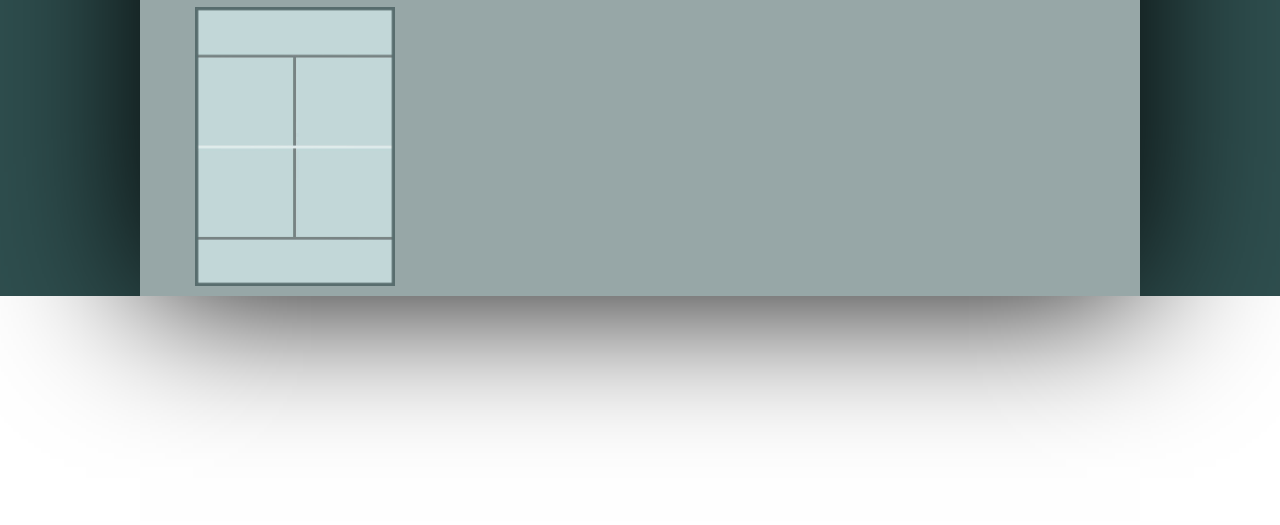
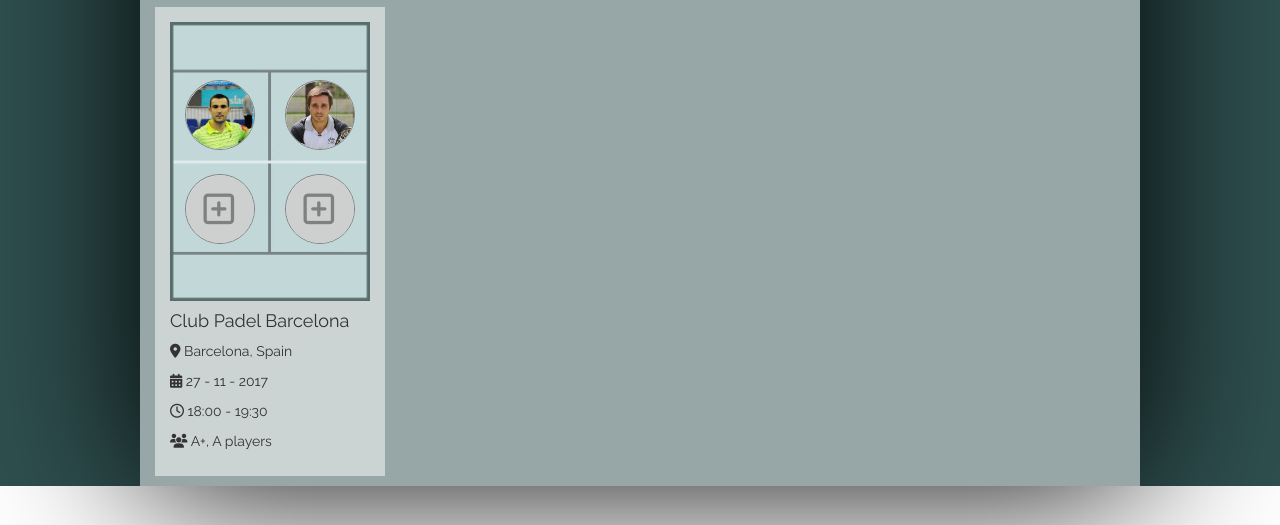
Before and after one commit to jaumereg/final-project, a website: page public/main-page.html in a window 1280 px wide. Shown: the part 275-800 px from the top of the page. Drawn offline with nearby package versions, Linux system fonts and the light colour scheme.

Commit message:
join match feature added

```diff
--- a/public/main-page.html
+++ b/public/main-page.html
@@ -73,15 +73,27 @@
         </nav>
         <!--..............-->
         <!--..............-->
-
         <div class="container main-page-container">
             <h1>Welcome to PadelGO!</h1>
             <hr class="divider">
             <p class="subtitle">Would you like to join someone's match in your city? Do you want to know who is in you level and plays near you? Do you want to meet new PadelGO users?</p>
             <hr class="divider">
             <h2>Today's matches</h2>
-        <ul>
-        <li class="list-unstyled"><img class="img-responsive" src="img/padel-court2.jpg" width="200px"></li>
+            <ul class="matches-container">
+                <li class="list-unstyled">
+                    <div class="match-container">
+                    <a href="user-profile.html" class="user-1 user-filled"><i class="fa fa-eye"></i><img src="img/lima.jpg"></a>
+                    <a href="user-profile.html" class="user-2 user-filled"><i class="fa fa-eye"></i><img src="img/bela.jpg"></a>
+                    <a href="#" class="user-3 user-empty"><i class="fa  fa-plus-square-o"></i><img src="img/blank.jpg"></a>
+                    <a href="#" class="user-4 user empty"><i class="fa  fa-plus-square-o"></i><img src="img/blank.jpg"></a>
+                    <img class="img-responsive" src="img/padel-court2.jpg" width="200px">
+                    <h4>Club Padel Barcelona</h4>
+                    <p class="location"><i class="fa fa-map-marker" aria-hidden="true"></i><span> Barcelona, Spain</span></p>
+                    <p class="date"><i class="fa fa-calendar" aria-hidden="true"></i><span> 27 - 11 - 2017</span></p>
+                    <p class="time"><i class="fa fa-clock-o" aria-hidden="true"></i><span> 18:00 - 19:30</span></p>
+                    <p class="users-level"><i class="fa fa-users" aria-hidden="true"></i><span> A+, A players</span></p>
+                    </div>
+                </li>
             </ul>
         </div>
         <!--..............-->
@@ -90,4 +102,5 @@
         <script type="text/javascript" src="bower_components/bootstrap/dist/js/bootstrap.js"></script>
     </div>
 </body>
+
 </html>
--- a/public/styles/scss/_styles-original-design.scss
+++ b/public/styles/scss/_styles-original-design.scss
@@ -2,6 +2,7 @@
 $white-translucid-90: rgba(255, 255, 255, 0.9);
 $block-color: rgba(255, 255, 255, 0.7);
 $border-green: #032403;
+$main-background-color: darkslategray;
 // ------------ LOGIN PAGE ------------ //
 .log-in {
     font-family: 'Ubuntu', 'Raleway', sans-serif;
@@ -153,7 +154,7 @@
 .user-profile {
     font-family: 'Raleway', sans-serif;
     // background-image: url("../../img/wallpaper-user.png");
-    background: darkslategrey;
+    background: $main-background-color;
     background-attachment: fixed;
     background-repeat: no-repeat;
     background-size: cover;
@@ -275,7 +276,7 @@
 // ------------ USER SEARCH ------------ //
 .user-search {
     font-family: 'Raleway', sans-serif;
-    background-color: darkslategray;
+    background-color: $main-background-color;
     background-attachment: fixed;
     background-repeat: no-repeat;
     background-size: cover;
@@ -292,13 +293,11 @@
         .user-list::after {
             max-width: 463px !important;
         }
-
     }
     @media (max-width: 510px) {
         .user-list::after {
             max-width: 0px !important;
         }
-
     }
     h1 {
         margin: 20px 0 20px 0;
@@ -367,7 +366,7 @@
 
 .main-page {
     font-family: 'Raleway', sans-serif;
-    background: darkslategray;
+    background: $main-background-color;
     background-attachment: fixed;
     background-repeat: no-repeat;
     background-size: cover;
@@ -377,7 +376,7 @@
         }
     }
     .main-page-container {
-        background: rgba(255,255,255,0.5);
+        background: rgba(255, 255, 255, 0.5);
         box-shadow: 0 0 150px 0 #000;
     }
     h1 {
@@ -392,4 +391,71 @@
         margin: 20px 70px;
         border-color: grey;
     }
+    .matches-container {
+        display: flex;
+        padding:0;
+        flex-wrap: wrap;
+    }
+    .user-1,
+    .user-2,
+    .user-3,
+    .user-4 {
+        width: 70px;
+        height: 70px;
+        background: black;
+        position: absolute;
+        display: inline-block;
+        background-color: rgba(255, 255, 255, 0.5);
+        border-radius: 270px;
+        overflow: hidden;
+        border: 1px solid grey;
+        img {
+            width: 70px;
+            border-radius: 270px;
+            position: absolute;
+            transition: 0.2s;
+            &:hover {
+                filter: grayscale(75%) blur(3px) opacity(60%);
+            }
+        }
+    }
+    .fa-eye {
+        position: absolute;
+        right: 20px;
+        top: 20px;
+        font-size: 27px;
+        color: black;
+        z-index: 0;
+    }
+    .fa-plus-square-o {
+        position: absolute;
+        right: 20px;
+        top: 17px;
+        font-size: 35px;
+        color: grey;
+        z-index: 2;
+        &:hover {
+            color: black;
+        }
+    }
+    .match-container {
+        padding: 15px;
+        background-color: rgba(255,255,255,0.5);
+    }
+    .user-1 {
+        margin-left: 15px;
+        margin-top: 58px;
+    }
+    .user-2 {
+        margin-left: 115px;
+        margin-top: 58px;
+    }
+    .user-3 {
+        margin-left: 15px;
+        margin-top: 152px;
+    }
+    .user-4 {
+        margin-left: 115px;
+        margin-top: 152px;
+    }
 }
```
Also changed, not shown: public/img/blank.jpg (added), public/img/lima.jpg (added), public/styles/css/styles.css. Lines whose indentation alone changed are shown as unchanged.
